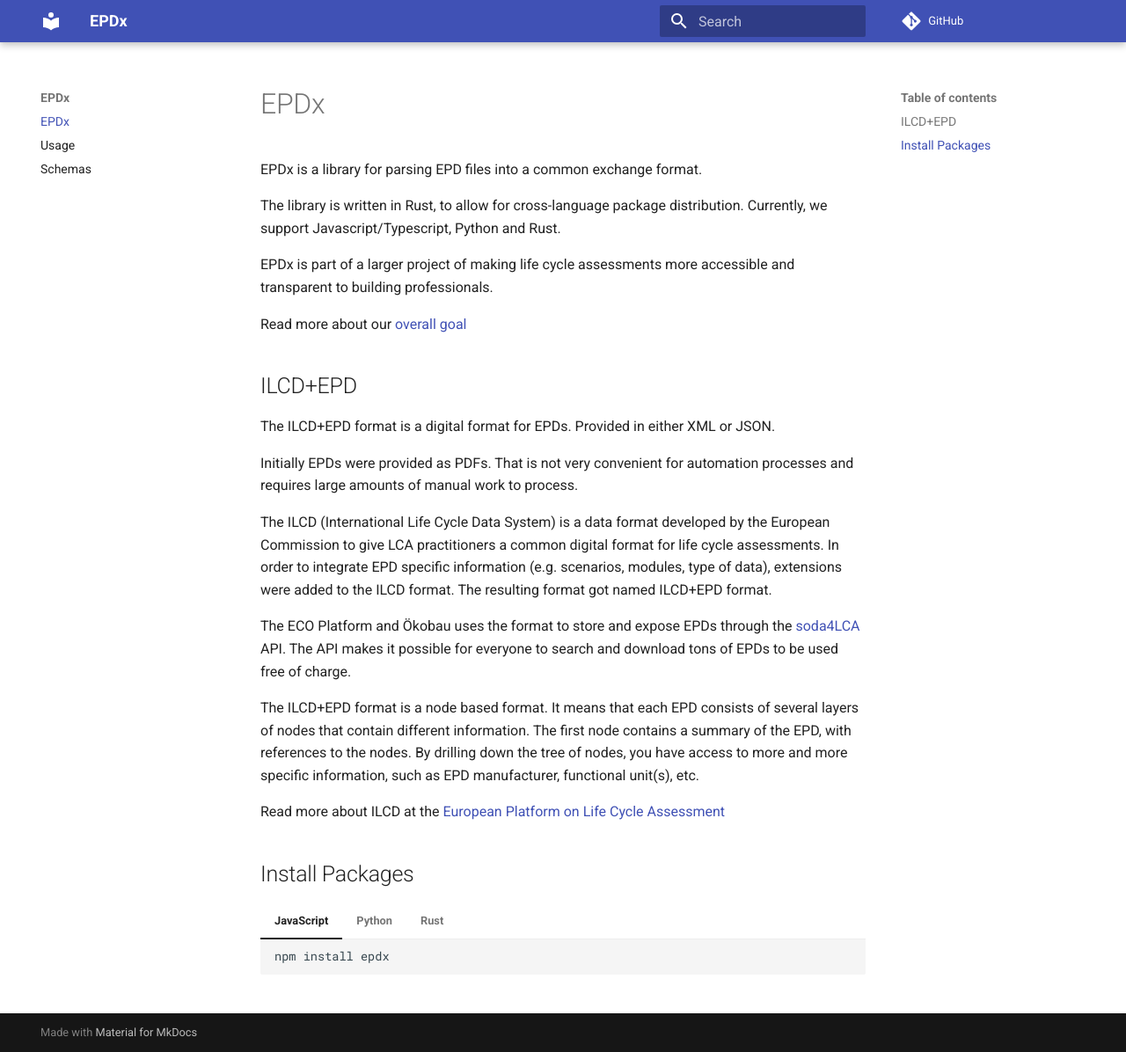
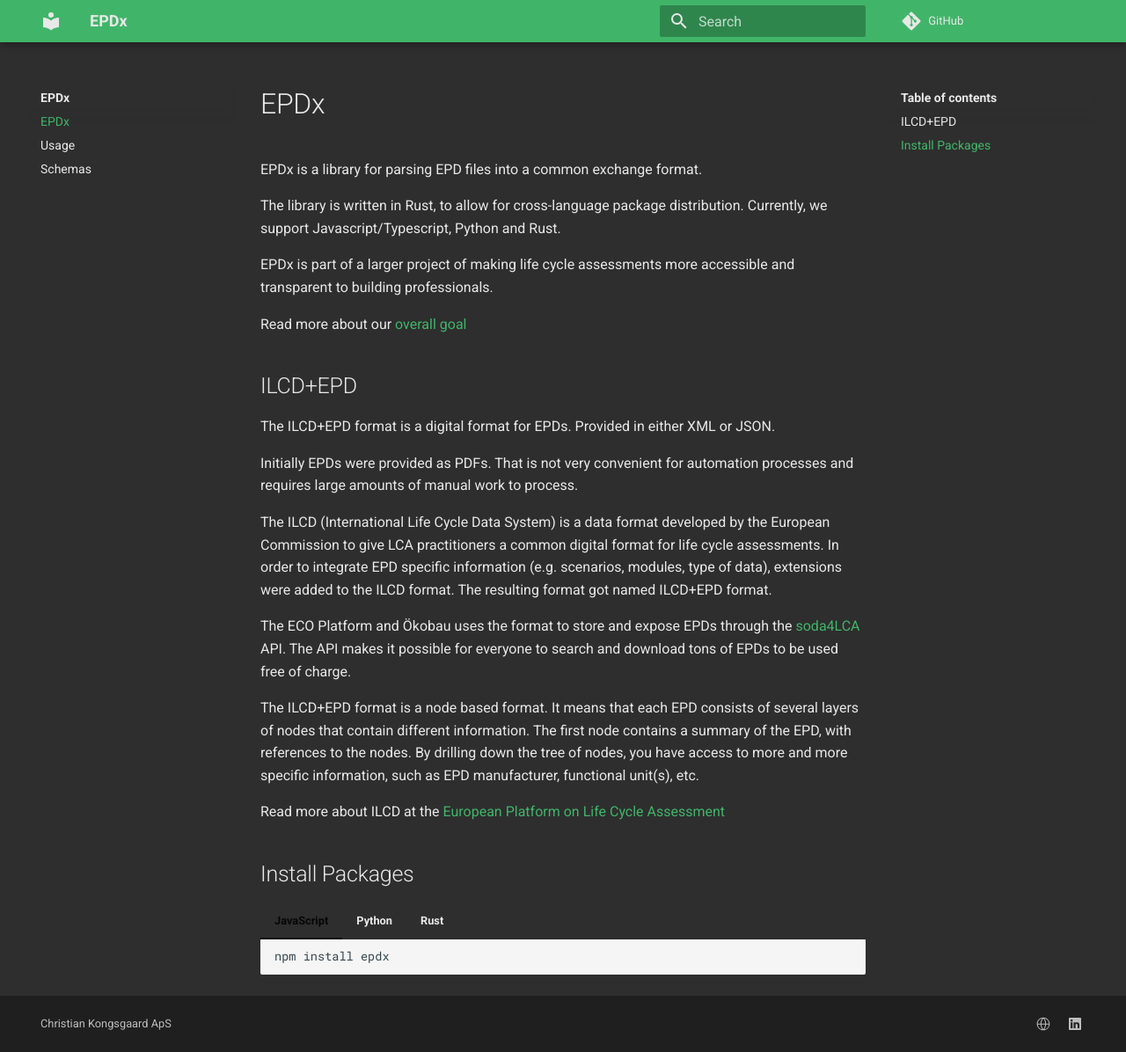
Before and after one commit to ocni-dtu/epdx, an MkDocs documentation site: the page built from docs/index.md, in a window 1280 px wide and 1196 px high. Shown: the whole window at 88% size. Built offline with MkDocs 1.6.1 and Material for MkDocs 9.7.7, drawn with Linux system fonts in a browser that asks for light colours; comment, search, counter and statistics services are not loaded.

Commit message:
updated docs theme

```diff
--- /dev/null
+++ b/docs/overrides/stylesheets/extra.css
@@ -0,0 +1,10 @@
+[data-md-color-scheme="chrkong"] {
+    --md-primary-fg-color: #40b569;
+    --md-primary-bg-color: #e8e8e8ff;
+    --md-default-bg-color: #2e2e2eff;
+    --md-typeset-color: #e8e8e8ff;
+    --md-default-fg-color--light: #e8e8e8ff;
+    --md-footer-bg-color: #2e2e2eff;
+    --md-typeset-a-color: #40b569;
+    --md-accent-fg-color: #40b569;
+}
--- a/mkdocs.yml
+++ b/mkdocs.yml
@@ -4,6 +4,8 @@ site_name: EPDx
 theme:
   name: material
   custom_dir: 'docs/overrides'
+  palette:
+    - scheme: chrkong
   font:
     text: Roboto
 markdown_extensions:
@@ -18,5 +20,15 @@ nav:
   - Usage: usage.md
   - Schemas: schemas.md
 extra:
+  generator: false
+  social:
+    - icon: octicons/globe-24
+      link: https://kongsgaard.eu
+      name: Christian Kongsgaard ApS
+    - icon: fontawesome/brands/linkedin
+      link: https://www.linkedin.com/in/christian-kongsgaard/
   analytics:
     provider: custom
+extra_css:
+  - stylesheets/extra.css
+copyright: Christian Kongsgaard ApS
```
